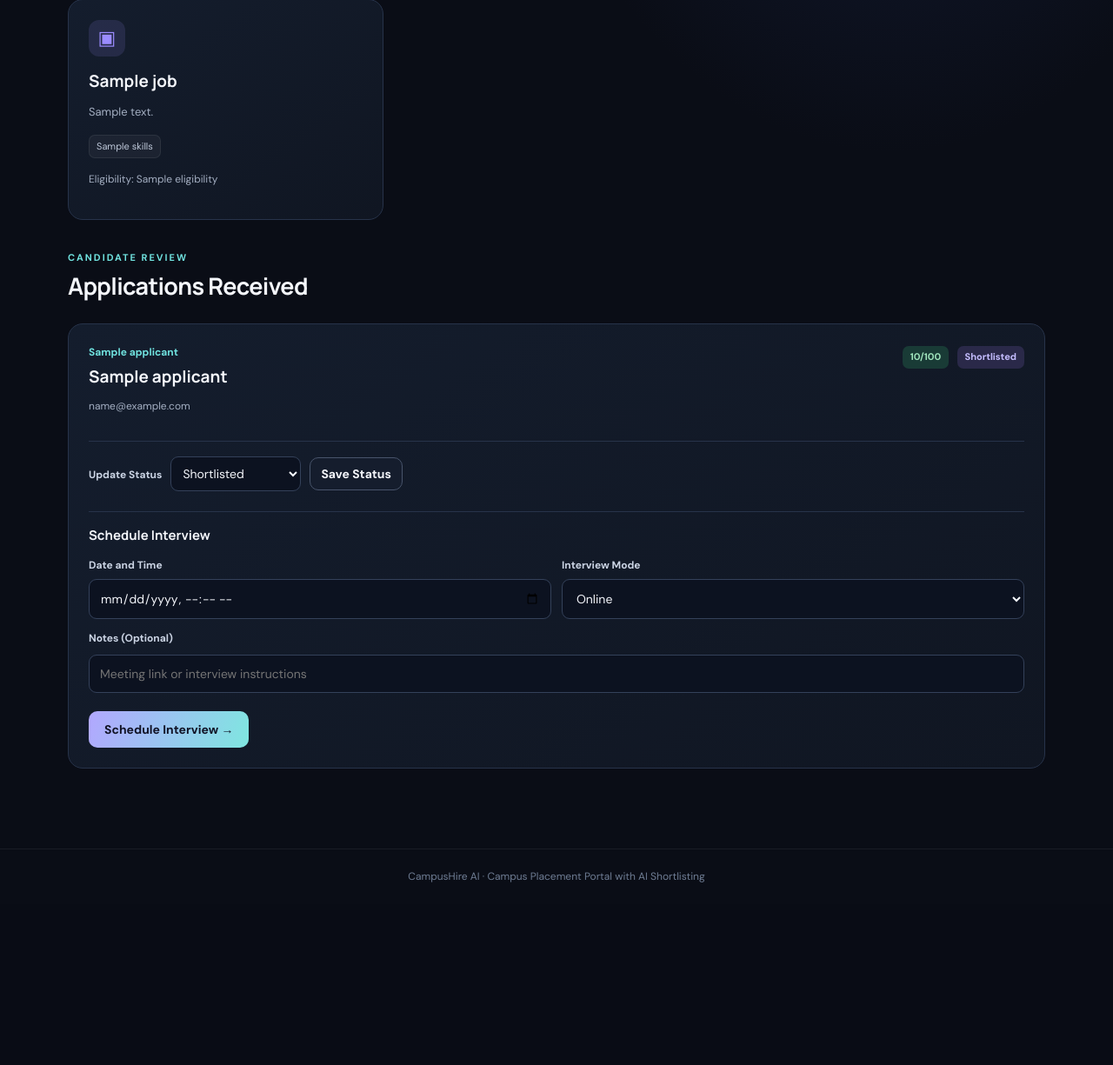
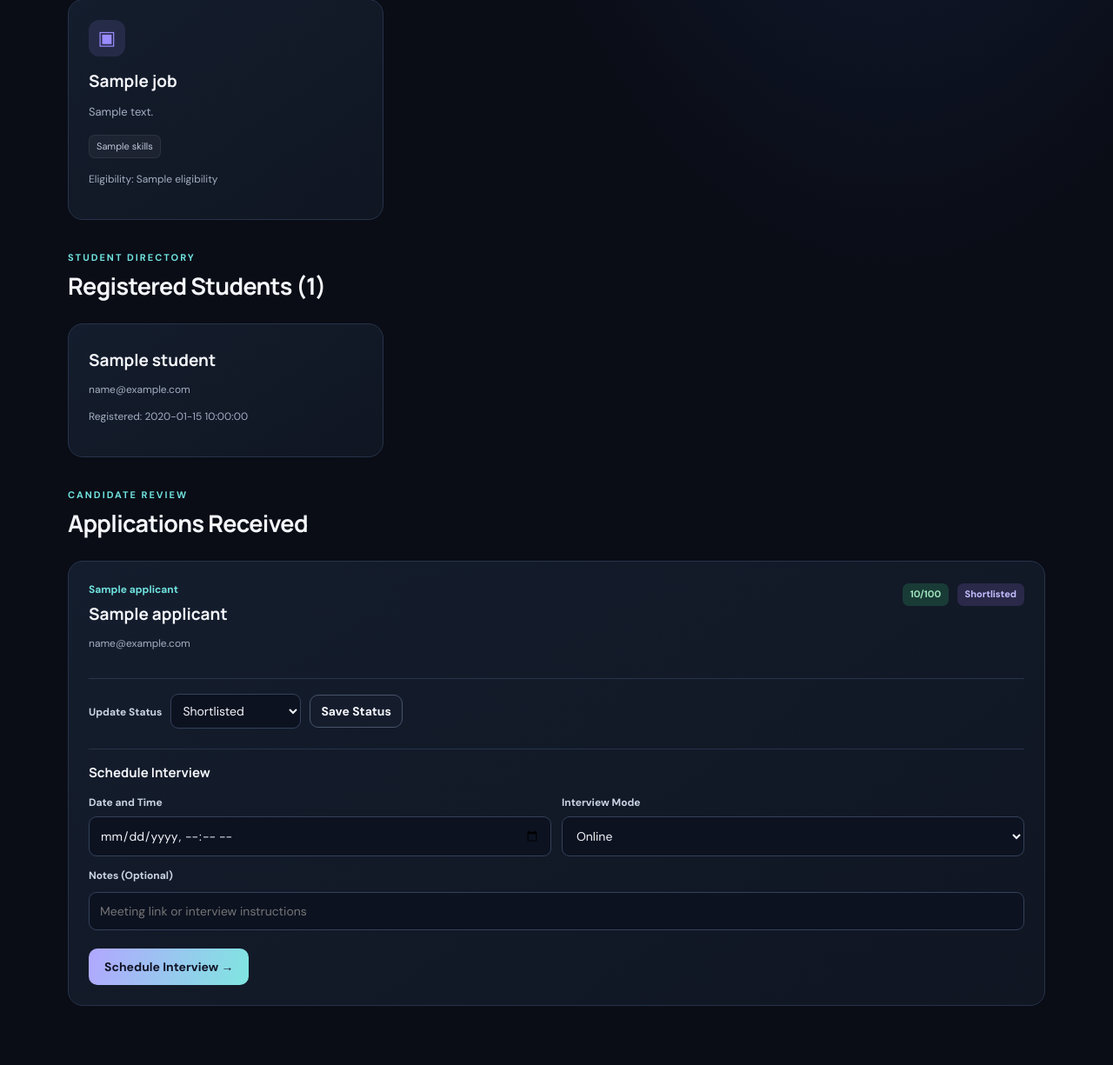
Before and after one commit to visheharshu/CampusPlacementPortal, a Flask app: template templates/company_dashboard.html in a window 1280 px wide. Shown: the part 671-1896 px from the top of the page at 87% size. Before the commit the page ends 1686 px from the top, so only its background shows below. Run offline with Flask 3, Linux system fonts and the light colour scheme; the template is opened without the code that fills it: most values are stand-ins (such as "Sample title", 1, 10 or a date in 2020).

Commit message:
Update company_dashboard.html

```diff
--- a/templates/company_dashboard.html
+++ b/templates/company_dashboard.html
@@ -1,4 +1,3 @@
-
 {% extends "base.html" %}
 
 {% block title %}Company Dashboard | CampusHire AI{% endblock %}
@@ -88,6 +87,31 @@
 
     {% endfor %}
 
+</div>
+
+<!-- Registered Students -->
+<section class="sectiontitle">
+    <div>
+        <div class="eyebrow">STUDENT DIRECTORY</div>
+        <h2>Registered Students ({{ students|length }})</h2>
+    </div>
+</section>
+
+<div class="cards">
+    {% for student in students %}
+    <article class="jobcard">
+        <h3>{{ student.name }}</h3>
+        <p class="muted small">{{ student.email }}</p>
+        <p class="muted small">
+            Registered: {{ student.created_at }}
+        </p>
+    </article>
+    {% else %}
+    <div class="empty">
+        <h3>No Students Registered Yet</h3>
+        <p>Student accounts will appear here after registration.</p>
+    </div>
+    {% endfor %}
 </div>
 
 <!-- Applications -->
```
